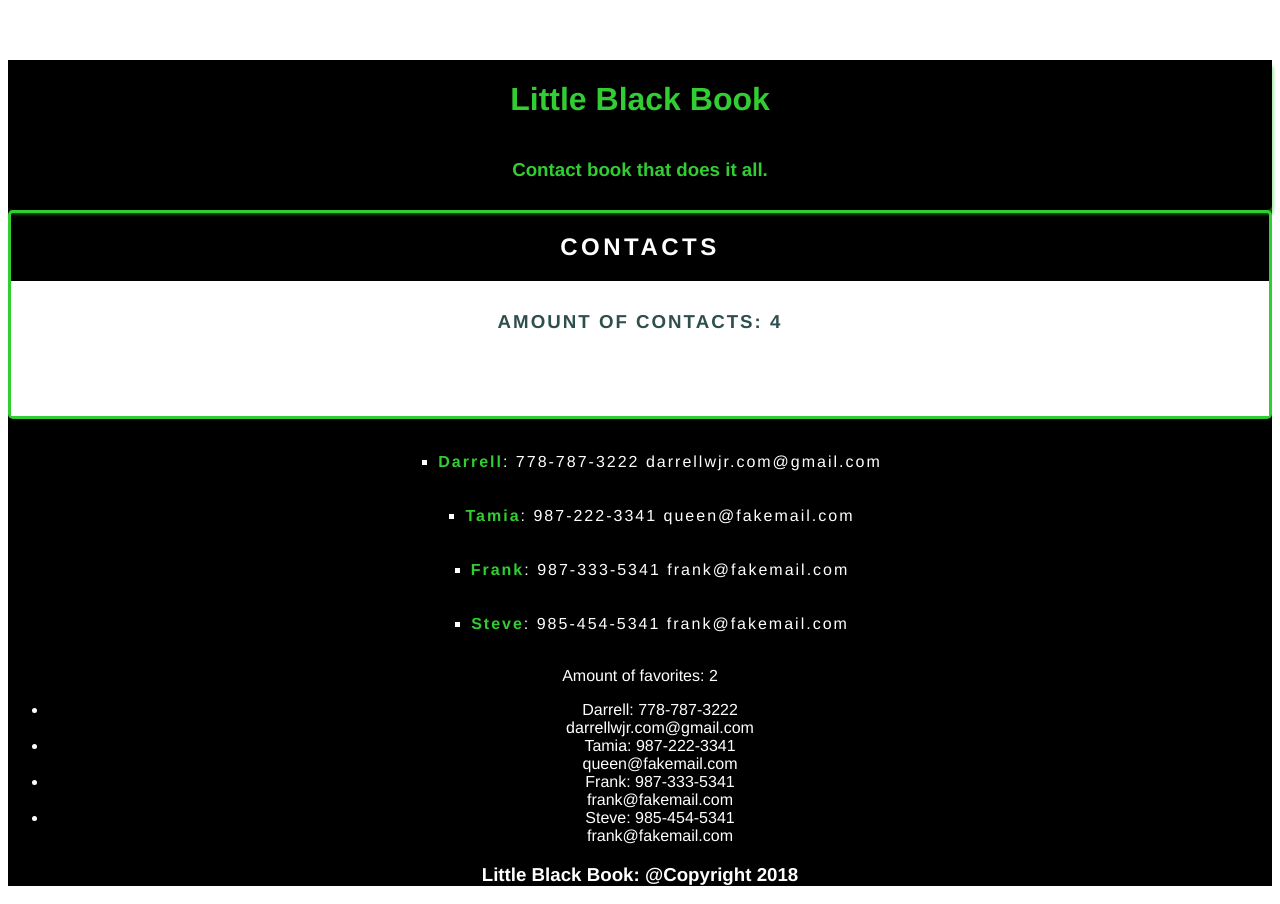
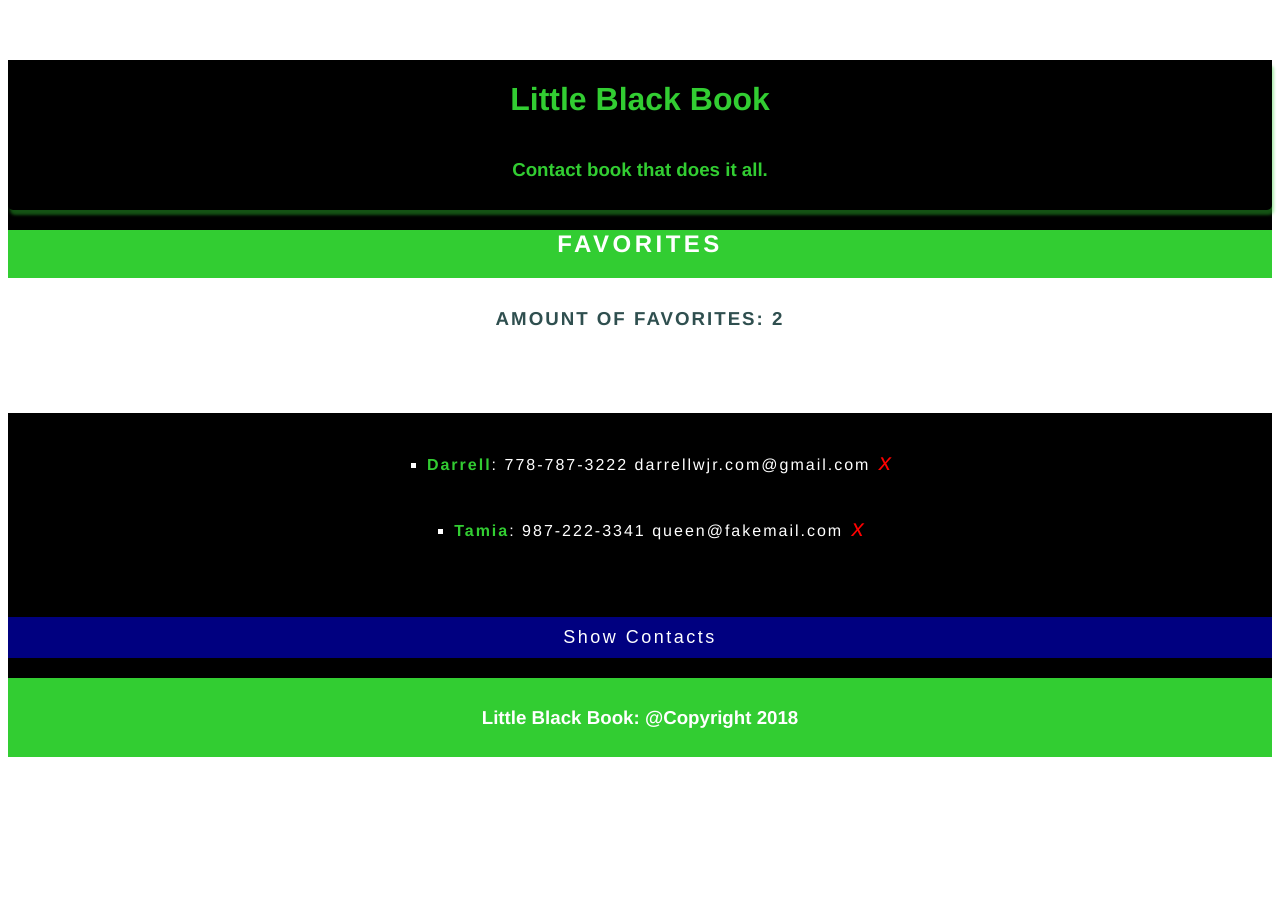
Before and after one commit to InceptionCode/vue-practice, a Vue app in the folder vuex-project/: page / in a window 1280 px wide. After the commit the page ends 800 px from the top, so only its background shows below. Built offline with nearby package versions, Linux system fonts and the light colour scheme.

Commit message:
Changed layout and style of app. Added a way to add/delete contacts. Also, refactored a getters/methods.

```diff
--- a/vuex-project/src/App.vue
+++ b/vuex-project/src/App.vue
@@ -1,8 +1,21 @@
 <template>
   <div id="app">
     <app-header></app-header>
-    <app-contacts></app-contacts>
     <app-favorites></app-favorites>
+    <div class="showList-wrapper">
+      <button v-if= "!showList"
+        class ="show-contacts-button"
+        @click="showContacts">
+        Show Contacts
+      </button>
+
+      <button v-else
+        class ="show-contacts-button"
+        @click="showContacts">
+        Hide Contacts
+      </button>
+    </div>
+    <app-contacts v-if = "showList"></app-contacts>
     <app-footer></app-footer>
   </div>
 </template>
@@ -23,6 +36,12 @@ export default {
   },
   data () {
     return {
+      showList: false
+    }
+  },
+  methods: {
+    showContacts () {
+      return this.showList = !this.showList
     }
   }
 }
@@ -38,4 +57,29 @@ export default {
   margin-top: 60px;
   background: black;
 }
+.show-contacts-button {
+  background: navy;
+  color: white;
+  border: none;
+  width: 100%;
+  margin-top: 40px;
+  padding: 10px 0;
+  font-size: 18px;
+  letter-spacing: 2.5px;
+}
+.show-contacts-button:hover {
+  cursor: pointer;
+  outline: none;
+  transform: scale(1.02);
+}
+.show-contacts-button:focus {
+  outline: none;
+}
+.fa-times {
+  color: red;
+  font-size: 1.5em;
+}
+.fa-times:hover {
+  cursor: pointer;
+}
 </style>
--- a/vuex-project/src/components/AppContacts.vue
+++ b/vuex-project/src/components/AppContacts.vue
@@ -10,8 +10,31 @@
         <strong>{{contact.name}}</strong>:
         {{contact.number}}
         <span>{{contact.email}}</span>
+        <i class="fa-times"
+          @click = "deleteThisContact(contact.id)">
+          x
+        </i>
       </li>
     </ul>
+    <form action="" @submit.prevent="addContact">
+      <input type="text"
+        placeholder="Add Contact Name"
+        required
+        v-model = "nameInput">
+      <input type="text"
+        placeholder="Add Contact Number"
+        required
+        v-model = "numberInput">
+      <input type="email"
+        placeholder="Add Contact Email"
+        required
+        v-model= "emailInput">
+      <label for="">Mark Contact as a Favorite?</label>
+      <button @click.prevent="markAsFavorite($event)">YES</button>
+      <button @click.prevent="markAsFavorite($event)">NO</button>
+      <br>
+      <button class="submitButton">Add Contact</button>
+    </form>
   </div>
 </template>
 
@@ -26,13 +49,64 @@ export default {
       return this.$store.getters.contactLength;
     }
   },
+  data() {
+    return {
+      nameInput: '',
+      numberInput: '',
+      emailInput: '',
+      isFavorite: false
+    }
+  },
+  methods: {
+    clearForm() {
+      this.nameInput = '';
+      this.numberInput= '';
+      this.emailInput = '';
+      this.isFavorite = false;
+    },
+    markAsFavorite(e) {
+      if(e.target.innerHTML === "YES") {
+        this.isFavorite = 'yes';
+      }
+    },
+    addContact() {
+      this.$store.commit({
+        type: 'createContact',
+        contact: {
+          id: Math.random(),
+          name: this.nameInput,
+          number: this.numberInput,
+          email: this.emailInput,
+          favorite: this.isFavorite
+        }
+      })
+        this.clearForm();
+    },
+    deleteThisContact (id) {
+      const {favoritesList} = this.$store.state;
+      const newContacts = this.contactList.filter(contact => {
+        return contact.id !== id;
+      });
+      const newFavList = favoritesList.filter(contact => {
+        return contact.id !== id;
+      });
+
+      return this.commitDelete(newContacts,newFavList);
+    },
+    commitDelete (newContacts,newFavList) {
+      this.$store.commit({
+        type: "deleteContact",
+        newContacts,
+        newFavList
+      })
+    }
+  }
 }
 </script>
 
 <style scoped>
   .contact-title-wrapper {
-    border: 3px solid limegreen;
-    border-radius: 5px;
+    background: limegreen;
   }
   .contact-amount {
     background: white;
--- a/vuex-project/src/components/AppFavorites.vue
+++ b/vuex-project/src/components/AppFavorites.vue
@@ -1,12 +1,19 @@
 <template>
 <div>
-    <p>Amount of favorites: {{AmountOfFavorites}}</p>
+  <div class="favorites-title-wrapper">
+    <h2>Favorites</h2>
+    <h3 class="contact-amount">Amount of favorites: {{AmountOfFavorites}}</h3>
+  </div>
   <ul>
     <li v-for="contact in contactList"
     :key="contact.id">
-        {{contact.name}}: {{contact.number}}
-        <br>
+      <strong>{{contact.name}}</strong>:
+      {{contact.number}}
       <span>{{contact.email}}</span>
+      <i class="fa-times"
+        @click = "deleteThisContact(contact.id)">
+        x
+      </i>
     </li>
   </ul>
 </div>
@@ -17,11 +24,71 @@ export default {
   props: ['contacts'],
   computed: {
     contactList () {
-      return this.$store.state.contacts;
+      this.$store.getters.setFavorites
+      return this.$store.state.favoritesList;
     },
     AmountOfFavorites () {
       return this.$store.getters.favoritesAmount;
     }
   },
+  methods: {
+    deleteThisContact (id) {
+      const {contacts} = this.$store.state;
+      const newFavList = this.contactList.filter(contact => {
+        return contact.id !== id;
+      });
+      const newContacts = contacts.filter(contact => {
+        return contact.id !== id;
+      });
+
+      return this.commitDelete(newContacts,newFavList);
+    },
+    commitDelete (newContacts,newFavList) {
+      this.$store.commit({
+        type: "deleteContact",
+        newContacts,
+        newFavList
+      })
+    }
+  }
 }
 </script>
+
+<style scoped>
+  .favorites-title-wrapper {
+    background: limegreen;
+  }
+  .contact-amount {
+    background: white;
+    color: darkslategray;
+    padding: 30px 0;
+    margin: 0;
+    height: 75px;
+    text-transform: uppercase;
+    letter-spacing: 2px;
+  }
+  h2 {
+    text-transform: uppercase;
+    letter-spacing: 3.5px;
+  }
+  ul {
+    display: flex;
+    flex-direction: column;
+    align-items: center;
+    list-style: square;
+  }
+  ul:after {
+    display: table;
+    content: '';
+    clear: both;
+  }
+  li {
+    font-size: 16px;
+    letter-spacing: 2px;
+    line-height: 1.5;
+    margin: 15px 0;
+  }
+  strong {
+    color: limegreen;
+  }
+</style>
--- a/vuex-project/src/components/AppFooter.vue
+++ b/vuex-project/src/components/AppFooter.vue
@@ -12,4 +12,10 @@ export default {
 
 <!-- Add "scoped" attribute to limit CSS to this component only -->
 <style scoped>
+  footer {
+    background: limegreen;
+    margin-top: 20px;
+    padding: 10px 0;
+    font-weight: bold;
+  }
 </style>
--- a/vuex-project/src/store/store.js
+++ b/vuex-project/src/store/store.js
@@ -34,17 +34,32 @@ export const store = new Vuex.Store({
           email: 'frank@fakemail.com',
           favorite: 'no'
         }
-      ]
+      ],
+      favoritesList: []
+  },
+  mutations: {
+    createContact (state, payload) {
+      state.contacts.push(payload.contact);
+    },
+    deleteContact(state, payload) {
+      if (payload.newContacts) {
+        state.contacts = payload.newContacts;
+      }
+      state.favoritesList = payload.newFavList;
+    }
   },
   getters: {
     contactLength: state => state.contacts.length,
-    favoritesAmount: state => {
+    setFavorites: state => {
       let favArray = state.contacts.map(contact =>{
         if (contact.favorite === 'yes') {
             return contact
         }
-      }).filter(favs => favs !== undefined).length;
-      return favArray;
+      });
+      state.favoritesList = favArray.filter(favs => favs !== undefined);
+    },
+    favoritesAmount: state=> {
+      return state.favoritesList.length;
     }
   }
 })
```
Lines whose indentation alone changed are shown as unchanged.
